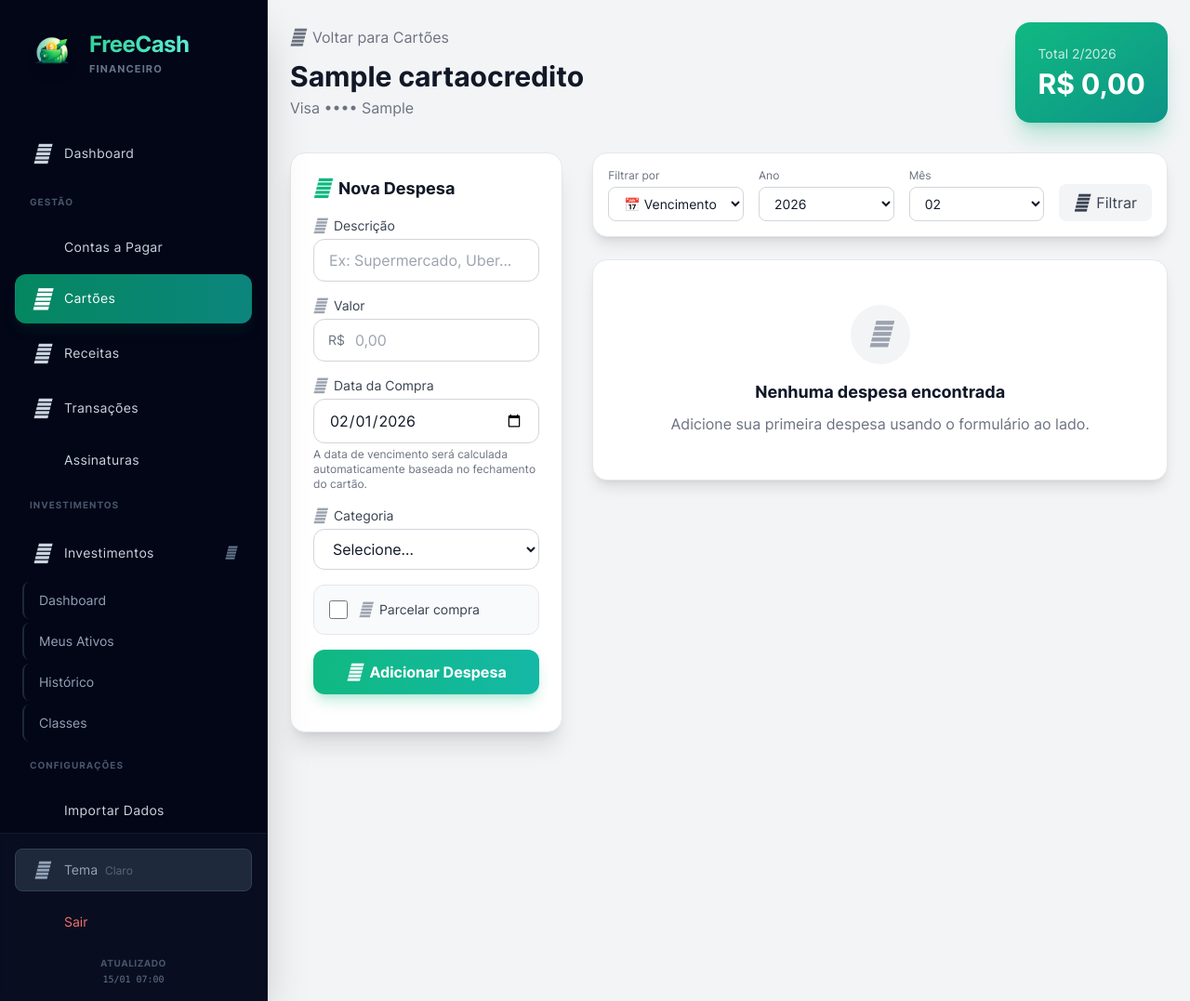
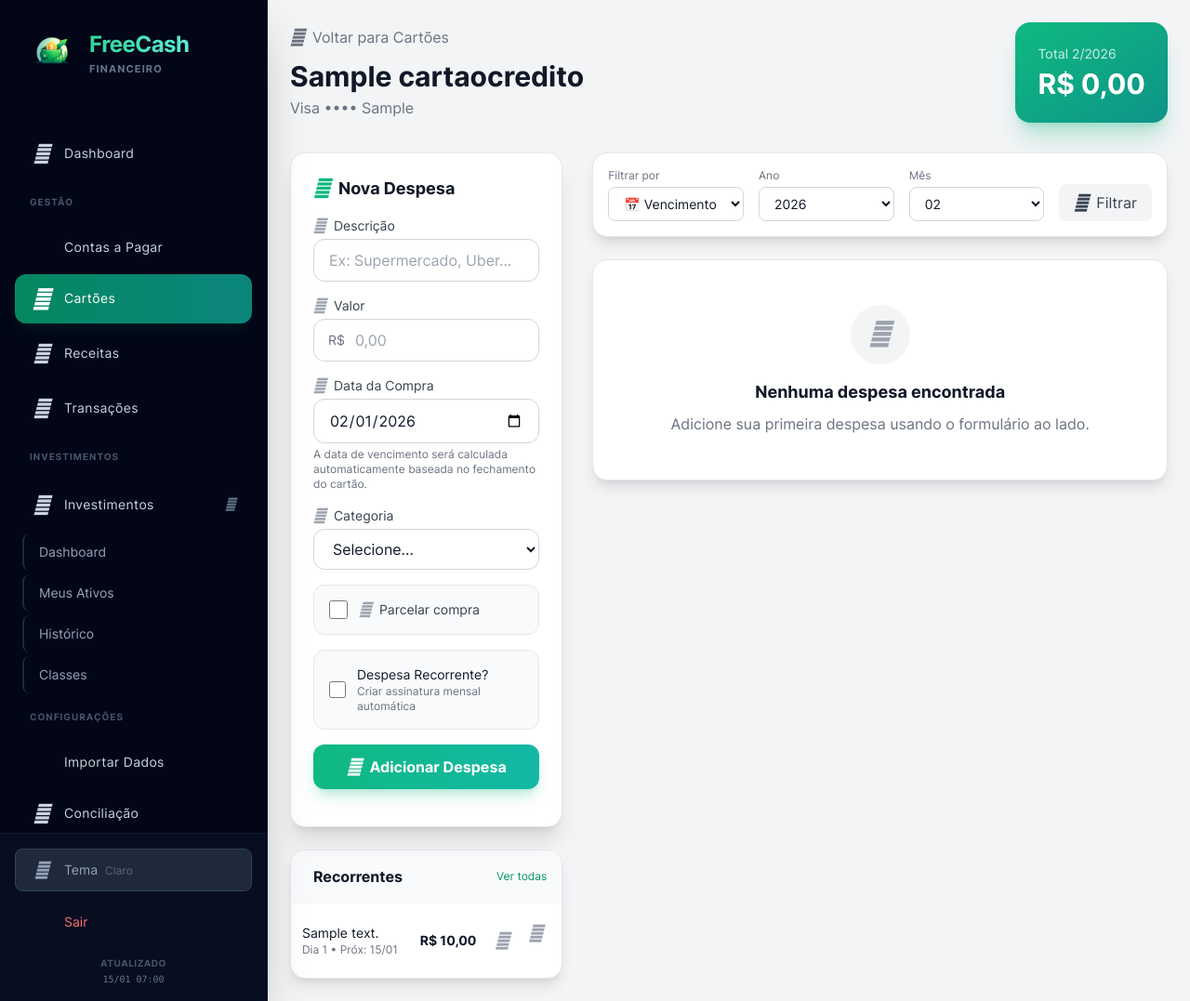
Before and after one commit to ChrystiandaHora/freecash, a Django app: page /cartoes/1/despesas/ in a window 1280 px wide. Shown: the whole page at 93% size. Run offline with Django 4.2, Linux system fonts and the light colour scheme; a user stored in the database is signed in; tables that the repository leaves empty hold one stand-in row (values such as "Sample post"); some libraries are stand-ins or nearby versions.

Commit message:
feat: Update Tailwind CSS, refine core models and views, adjust templates, and add Prettier configuration.

```diff
--- a/core/models.py
+++ b/core/models.py
@@ -324,6 +324,14 @@
         blank=True,
         related_name="assinaturas",
     )
+    cartao = models.ForeignKey(
+        "core.CartaoCredito",
+        on_delete=models.SET_NULL,
+        null=True,
+        blank=True,
+        related_name="assinaturas",
+        help_text="Cartão de crédito onde a assinatura é cobrada",
+    )
     ativa = models.BooleanField(default=True, db_index=True)
     proxima_geracao = models.DateField(
         help_text="Data da próxima geração automática de conta"
--- a/core/templates/base.html
+++ b/core/templates/base.html
@@ -211,17 +211,7 @@
             <span class="font-medium text-sm tracking-wide">Transações</span>
           </a>
 
-          <!-- Item: Assinaturas -->
-          {% url 'assinaturas' as url_assinaturas %}
-          <a
-            href="{{ url_assinaturas }}"
-            class="group flex items-center gap-3 px-4 py-3 rounded-xl transition-all duration-300 border border-transparent {% if 'assinaturas' in request.path %}bg-gradient-to-r from-emerald-600/90 to-teal-600/90 text-white shadow-lg shadow-emerald-900/20 border-emerald-500/20{% else %}hover:bg-slate-800/50 hover:text-white hover:border-slate-700/50{% endif %}"
-          >
-            <div class="w-6 flex justify-center">
-              <i class="fa-solid fa-repeat text-[18px] transition-transform duration-300 {% if 'assinaturas' in request.path %}scale-110{% else %}group-hover:scale-110 group-hover:text-emerald-400{% endif %}"></i>
-            </div>
-            <span class="font-medium text-sm tracking-wide">Assinaturas</span>
-          </a>
+
 
           <!-- Divider -->
           <div class="px-4 py-3">
--- a/core/templates/cartao_despesas.html
+++ b/core/templates/cartao_despesas.html
@@ -106,19 +106,11 @@
               </span>
             </label>
 
-            <!-- Número de parcelas (hidden by default) -->
-            <div id="parcelas_container" class="mt-4 hidden">
+            <!-- Campos de Parcelamento (inicialmente ocultos) -->
+            <div id="campos_parcelamento" class="hidden mt-3 pt-3 border-t border-gray-200 dark:border-gray-600">
               <label for="numero_parcelas" class="block text-sm font-medium text-gray-700 dark:text-gray-300 mb-1">
-                Número de parcelas
+                Número de Parcelas
               </label>
-              <select name="numero_parcelas" id="numero_parcelas"
-                      class="w-full px-4 py-2.5 rounded-xl border border-gray-300 dark:border-gray-600 bg-white dark:bg-gray-700 text-gray-900 dark:text-white focus:ring-2 focus:ring-emerald-500 focus:border-emerald-500 transition-all">
-                {% for i in "234567891011121314151617181920212223241"|make_list %}
-                  {% if forloop.counter >= 2 and forloop.counter <= 24 %}
-                  <option value="{{ forloop.counter }}">{{ forloop.counter }}x</option>
-                  {% endif %}
-                {% endfor %}
-                <option value="2">2x</option>
                 <option value="3">3x</option>
                 <option value="4">4x</option>
                 <option value="5">5x</option>
@@ -135,13 +127,64 @@
             </div>
           </div>
 
+          <!-- Recorrente Toggle -->
+          <div class="mb-4 p-4 bg-gray-50 dark:bg-gray-900/50 rounded-xl border border-gray-200 dark:border-gray-700">
+            <label class="flex items-center gap-3 cursor-pointer">
+              <input type="checkbox" name="recorrente" id="recorrente" class="w-5 h-5 rounded text-emerald-600 focus:ring-emerald-500 border-gray-300 dark:border-gray-600">
+              <div>
+                <span class="block text-sm font-medium text-gray-900 dark:text-white">Despesa Recorrente?</span>
+                <span class="block text-xs text-gray-500 dark:text-gray-400">Criar assinatura mensal automática</span>
+              </div>
+            </label>
+          </div>
+
           <button type="submit"
-                  class="w-full py-3 bg-gradient-to-r from-emerald-500 to-teal-500 hover:from-emerald-600 hover:to-teal-600 text-white font-semibold rounded-xl shadow-lg shadow-emerald-500/25 transition-all duration-300 flex items-center justify-center gap-2">
+            class="w-full py-3 bg-gradient-to-r from-emerald-500 to-teal-500 hover:from-emerald-600 hover:to-teal-600 text-white font-semibold rounded-xl shadow-lg shadow-emerald-500/25 transition-all duration-300 flex items-center justify-center gap-2">
             <i class="fa-solid fa-plus"></i>
             Adicionar Despesa
           </button>
         </form>
       </div>
+
+      {% if assinaturas %}
+      <div class="mt-6 bg-white dark:bg-gray-800 rounded-2xl shadow-lg border border-gray-200 dark:border-gray-700 overflow-hidden">
+        <div class="p-4 border-b border-gray-100 dark:border-gray-700 flex justify-between items-center bg-gray-50 dark:bg-gray-700/50">
+           <h3 class="font-bold text-gray-900 dark:text-white flex items-center gap-2">
+             <i class="fa-solid fa-rotate text-emerald-500"></i> Recorrentes
+           </h3>
+           <a href="{% url 'assinaturas' %}" class="text-xs text-emerald-600 hover:underline font-medium">Ver todas</a>
+        </div>
+        <div class="divide-y divide-gray-100 dark:divide-gray-700">
+          {% for ass in assinaturas %}
+          <div class="p-3 flex justify-between items-center hover:bg-gray-50 dark:hover:bg-gray-700/50 transition-colors">
+             <div>
+                <p class="text-sm font-medium text-gray-900 dark:text-white">{{ ass.descricao }}</p>
+                <p class="text-xs text-gray-500 dark:text-gray-400">Dia {{ ass.dia_vencimento }} • Próx: {{ ass.proxima_geracao|date:"d/m" }}</p>
+             </div>
+             <div class="flex items-center gap-3">
+                <p class="text-sm font-bold text-gray-900 dark:text-white">R$ {{ ass.valor }}</p>
+                <div class="flex items-center gap-1">
+                    <a href="{% url 'assinatura_editar' pk=ass.id %}"
+                       class="p-2 text-gray-400 hover:text-blue-500 hover:bg-blue-50 dark:hover:bg-blue-900/30 rounded-lg transition-colors"
+                       title="Editar">
+                        <i class="fa-solid fa-pen"></i>
+                    </a>
+                    <form method="post" action="{% url 'assinatura_apagar' pk=ass.id %}" onsubmit="return confirm('Tem certeza que deseja cancelar esta recorrência?');" class="inline">
+                        {% csrf_token %}
+                        <button type="submit"
+                                class="p-2 text-gray-400 hover:text-red-500 hover:bg-red-50 dark:hover:bg-red-900/30 rounded-lg transition-colors"
+                                title="Cancelar recorrência">
+                            <i class="fa-solid fa-trash"></i>
+                        </button>
+                    </form>
+                </div>
+             </div>
+          </div>
+          {% endfor %}
+        </div>
+      </div>
+      {% endif %}
+
     </div>
 
     <!-- Lista de Despesas -->
--- a/core/views/assinaturas.py
+++ b/core/views/assinaturas.py
@@ -151,7 +151,11 @@
 
     def post(self, request, pk):
         assinatura = get_object_or_404(Assinatura, pk=pk, usuario=request.user)
+        cartao_id = assinatura.cartao.id if assinatura.cartao else None
         assinatura.delete()
+
+        if cartao_id:
+            return redirect("cartao_despesas", pk=cartao_id)
         return redirect("assinaturas")
 
 
--- a/core/views/cartoes.py
+++ b/core/views/cartoes.py
@@ -2,19 +2,25 @@
 Views para gerenciamento de Cartões de Crédito.
 """
 
+from datetime import date, datetime, timedelta
+from dateutil.relativedelta import relativedelta
 from decimal import Decimal, InvalidOperation
-from datetime import date, datetime
+from django.contrib import messages
+from django.contrib.auth.decorators import login_required
+from django.core.paginator import Paginator
+from django.db.models import Sum
+from django.shortcuts import get_object_or_404, redirect, render
+from django.utils import timezone
+from django.utils.decorators import method_decorator
+from django.views import View
 
-from django.views import View
-from django.shortcuts import get_object_or_404, render, redirect
-from django.contrib.auth.decorators import login_required
-from django.utils.decorators import method_decorator
-from django.contrib import messages
-from django.core.paginator import Paginator
-from django.utils import timezone
-from django.db.models import Sum
-
-from core.models import CartaoCredito, CategoriaCartao, Conta
+from core.models import (
+    CartaoCredito,
+    Categoria,
+    CategoriaCartao,
+    Conta,
+    Assinatura,
+)
 from core.services.fatura_service import (
     obter_ou_criar_fatura,
     atualizar_valor_fatura,
@@ -290,9 +296,9 @@
         page = paginator.get_page(request.GET.get("page") or 1)
 
         categorias_cartao = CategoriaCartao.objects.all()
-        anos = list(range(hoje.year - 3, hoje.year + 1))
-        anos.reverse()
-        meses = list(range(1, 13))
+        assinaturas = Assinatura.objects.filter(
+            usuario=usuario, cartao=cartao, ativa=True
+        ).order_by("dia_vencimento")
 
         return render(
             request,
@@ -300,13 +306,18 @@
             {
                 "cartao": cartao,
                 "despesas_page": page,
+                "paginator": paginator,
                 "total_mes": total_mes,
+                "hoje": hoje,
+                "anos": reversed(range(2020, 2031)),
+                "meses": range(1, 13),
+                "filtros": {
+                    "ano": ano,
+                    "mes": mes,
+                },
+                "categorias_cartao": categorias_cartao,
                 "fatura": fatura,
-                "categorias_cartao": categorias_cartao,
-                "anos": anos,
-                "meses": meses,
-                "filtros": {"ano": ano, "mes": mes, "filtro_data": filtro_data},
-                "hoje": hoje,
+                "assinaturas": assinaturas,
             },
         )
 
@@ -331,6 +342,9 @@
         # Parcelamento
         parcelado = (request.POST.get("parcelado") or "") == "1"
         numero_parcelas_raw = (request.POST.get("numero_parcelas") or "2").strip()
+
+        # Recorrente (Assinatura)
+        recorrente = request.POST.get("recorrente") == "on"
 
         if not descricao or not valor_raw or not data_raw:
             messages.error(request, "Preencha todos os campos obrigatórios.")
@@ -542,6 +556,30 @@
         atualizar_valor_fatura(fatura)
 
         messages.success(request, "Despesa adicionada ao cartão!")
+
+        if recorrente:
+            try:
+                cat_geral = None
+                if categoria_cartao:
+                    cat_geral = Categoria.objects.filter(
+                        usuario=usuario, nome__iexact=categoria_cartao.nome
+                    ).first()
+
+                Assinatura.objects.create(
+                    usuario=usuario,
+                    descricao=descricao,
+                    valor=valor_total,
+                    tipo=Assinatura.TIPO_DESPESA,
+                    dia_vencimento=data_compra.day,
+                    categoria=cat_geral,
+                    ativa=True,
+                    proxima_geracao=data_compra + relativedelta(months=1),
+                    cartao=cartao,
+                )
+                messages.info(request, "Assinatura recorrente criada com sucesso!")
+            except Exception as e:
+                messages.warning(request, f"Erro ao criar assinatura: {e}")
+
         return redirect("cartao_despesas", pk=pk)
 
 
```
